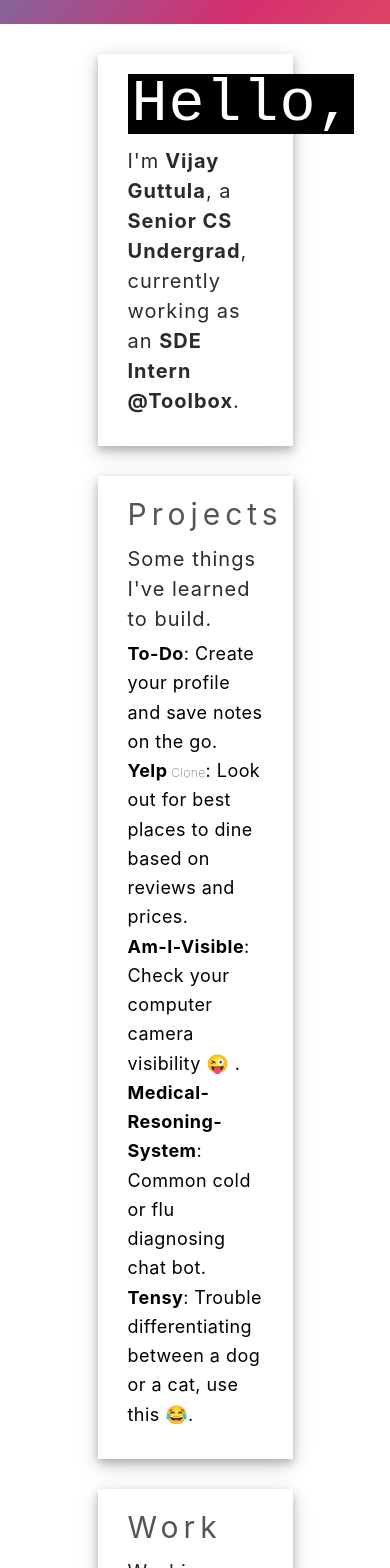
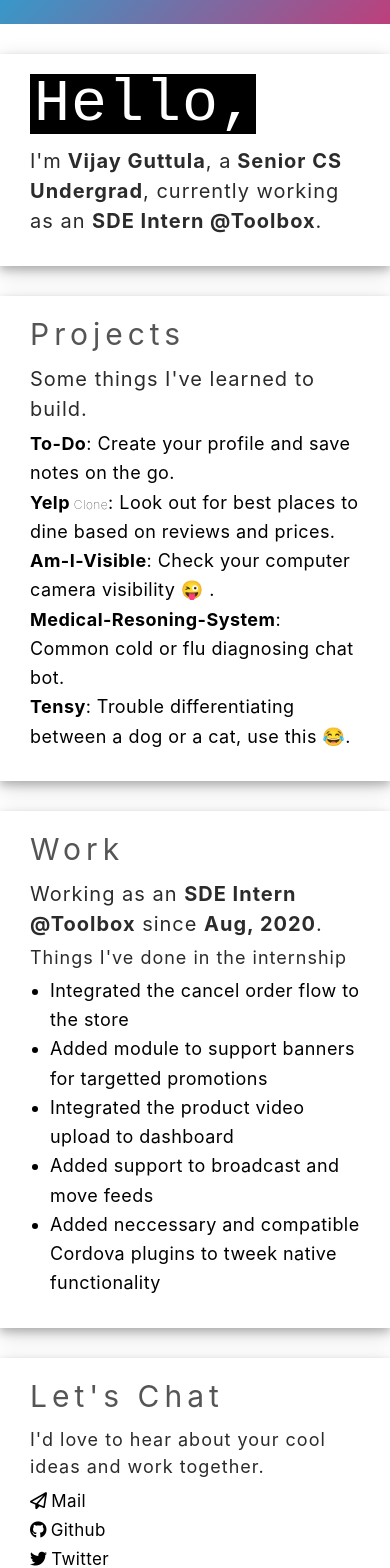
Before and after one commit to vijay-guttula/personal-portfolio, a React (Create React App) app: page / in a window 390 px wide. Shown: the top 1568 px of the page. Built offline with nearby package versions, Linux system fonts and the light colour scheme.

Commit message:
css responsive

```diff
--- a/src/App.css
+++ b/src/App.css
@@ -43,21 +43,50 @@
   }
 }
 
+.container {
+  width: 50% !important;
+}
+
 .Container {
   /* padding: 100px; */
-  width: 50%;
+
   /* margin: 100px !important; */
   /* width: 60%; */
+  /* backdrop-filter: blur(100px);
+  transition-property: 'backdrop-filter';
+  transition-duration: 5s;
+  transition-timing-function: linear;
+  transition-delay: 5s; */
   margin: auto;
   margin-top: 30px;
   padding: 20px 30px 30px 30px;
   box-shadow: 0 4px 8px 0 rgba(0, 0, 0, 0.2), 0 6px 20px 0 rgba(0, 0, 0, 0.19);
-  /* -webkit-filter: blur(5px);
+}
+
+/* .blur {
+  position: fixed;
+  top: 10px;
+  backdrop-filter: blur(5px);
+  z-index: 9;
+  height: 10px;
+  left: 500px;
+  width: 100% !important;
+  display: block !important;
+  -webkit-filter: blur(5px);
   -moz-filter: blur(5px);
   -o-filter: blur(5px);
   -ms-filter: blur(5px);
-  filter: blur(5px); */
-}
+  filter: blur(5px);
+} */
+
+/* .blur2 {
+  position: relative !important;
+  -webkit-filter: blur(3px);
+  -moz-filter: blur(3px);
+  -o-filter: blur(3px);
+  -ms-filter: blur(3px);
+  filter: blur(px);
+} */
 
 .lastContainer {
   margin-bottom: 100px;
--- a/src/App.js
+++ b/src/App.js
@@ -8,16 +8,16 @@
   return (
     <>
       <div className='somethingIhavepickedupoftheInternet'>&nbsp;</div>
-      <div className='md:container md:mx-auto subpixel-antialiased Container'>
+      <div className='mobile:w-screen  subpixel-antialiased Container md:container'>
         <Intro />
       </div>
-      <div className='md:container md:mx-auto subpixel-antialiased Container'>
+      <div className='mobile:w-screen subpixel-antialiased Container md:container'>
         <Projects />
       </div>
-      <div className='md:container md:mx-auto subpixel-antialiased Container'>
+      <div className='mobile:w-screen subpixel-antialiased Container md:container'>
         <Work />
       </div>
-      <div className='md:container md:mx-auto subpixel-antialiased Container lastContainer'>
+      <div className='mobile:w-screen subpixel-antialiased Container lastContainer md:container'>
         <Contact />
       </div>
     </>
--- a/src/components/Intro/Intro.jsx
+++ b/src/components/Intro/Intro.jsx
@@ -3,8 +3,8 @@
 const Intro = () => {
   return (
     <div>
-      <div className='introHeader inline-block text-6xl pl-1'>Hello,</div>
-      <div className='introDes text-xl mt-3'>
+      <div className='introHeader inline-block pl-1  text-6xl'>Hello,</div>
+      <div className='introDes text-xl inline-block mt-3'>
         I'm<span className='font-bold'> Vijay Guttula</span>, a
         <span className='font-bold'> Senior CS Undergrad</span>, currently
         working as an <span> </span>
--- a/tailwind.config.js
+++ b/tailwind.config.js
@@ -2,7 +2,10 @@
   purge: ['./src/**/*.{js,jsx,ts,tsx}', './public/index.html'],
   darkMode: false, // or 'media' or 'class'
   theme: {
-    extend: {},
+    screens: {
+      mobile: '360px',
+      md: '720px',
+    },
   },
   variants: {
     extend: {},
```
